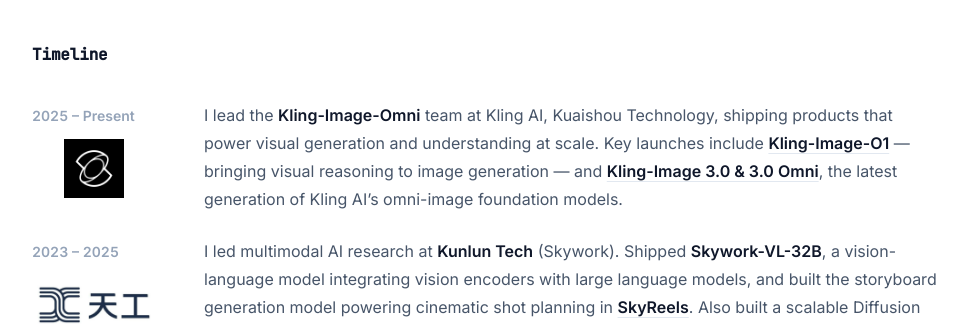
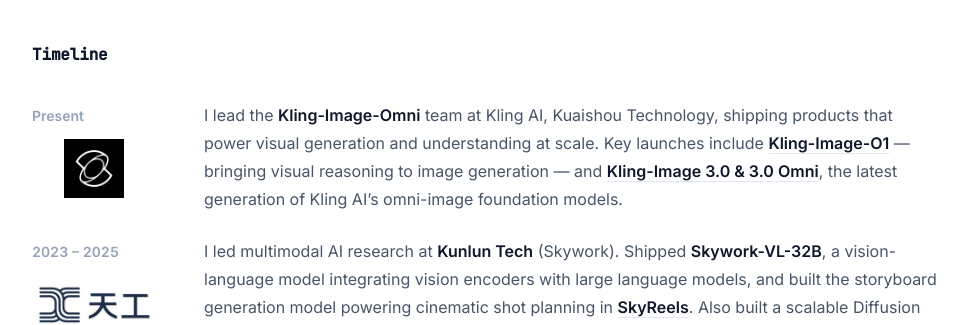
Before and after one commit to yu-changqian/yu-changqian.github.io, a Jekyll site: the page built from index.html, in a window 1280 px wide and 900 px high. Shown: the part 369-694 px from the top of the window, without its empty margins (152-1120 px from the left). Built offline with Jekyll 4.4.1, drawn with Linux system fonts in a browser that asks for light colours; the list of posts is cut into pages by our own code.

Commit message:
chore: simplify current timeline period label
Made-with: Cursor

```diff
--- a/_data/about.yml
+++ b/_data/about.yml
@@ -24,7 +24,7 @@ bio:
 
 # Career timeline — narrative style, rendered on homepage
 timeline:
-  - period: "2025 – Present"
+  - period: "Present"
     logo: "/assets/img/logos/kling.png"
     logo_alt: "Kling"
     en: "I lead the **Kling-Image-Omni** team at Kling AI, Kuaishou Technology, shipping products that power visual generation and understanding at scale. Key launches include [**Kling-Image-O1**](https://app.klingai.com/cn/release-notes/exv6o36sxa?type=dialog) — bringing visual reasoning to image generation — and [**Kling-Image 3.0 & 3.0 Omni**](https://app.klingai.com/cn/release-notes/rz3idhopum?type=dialog), the latest generation of Kling AI's omni-image foundation models."
```
